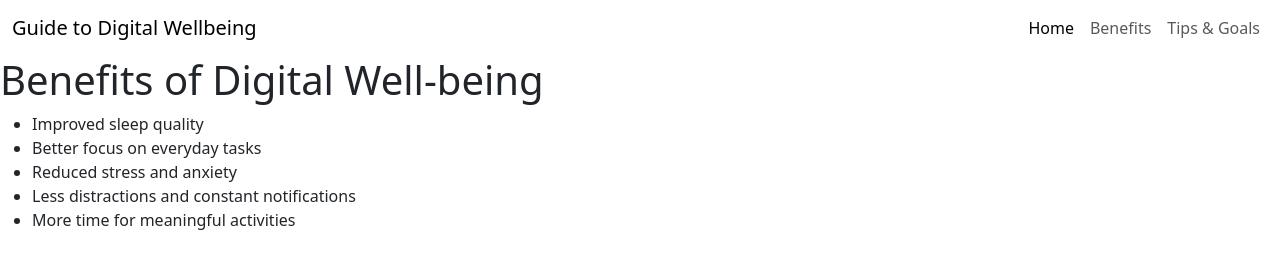
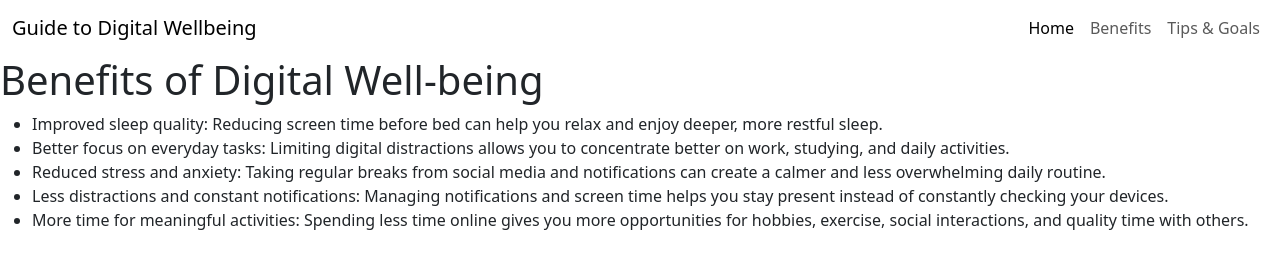
Before and after one commit to Maritinaap/super-girls, a plain HTML site: page benefits.html in a window 1280 px wide. Drawn offline with nearby package versions, Linux system fonts and the light colour scheme.

Commit message:
Update benefits.html

```diff
--- a/benefits.html
+++ b/benefits.html
@@ -27,7 +27,9 @@
         <!-- Navigation on the right -->
 
         <div class="navbar-nav ms-auto">
-          <a class="nav-link active" href="http://127.0.0.1:5500/index.html">Home</a>
+          <a class="nav-link active" href="http://127.0.0.1:5500/index.html"
+            >Home</a
+          >
 
           <a class="nav-link" href="http://127.0.0.1:5500/benefits.html"
             >Benefits</a
@@ -42,11 +44,29 @@
     <h1>Benefits of Digital Well-being</h1>
     <div>
       <ul>
-        <li>Improved sleep quality</li>
-        <li>Better focus on everyday tasks</li>
-        <li>Reduced stress and anxiety</li>
-        <li>Less distractions and constant notifications</li>
-        <li>More time for meaningful activities</li>
+        <li>
+          Improved sleep quality: Reducing screen time before bed can help you
+          relax and enjoy deeper, more restful sleep.
+        </li>
+        <li>
+          Better focus on everyday tasks: Limiting digital distractions allows
+          you to concentrate better on work, studying, and daily activities.
+        </li>
+        <li>
+          Reduced stress and anxiety: Taking regular breaks from social media
+          and notifications can create a calmer and less overwhelming daily
+          routine.
+        </li>
+        <li>
+          Less distractions and constant notifications: Managing notifications
+          and screen time helps you stay present instead of constantly checking
+          your devices.
+        </li>
+        <li>
+          More time for meaningful activities: Spending less time online gives
+          you more opportunities for hobbies, exercise, social interactions, and
+          quality time with others.
+        </li>
       </ul>
     </div>
   </body>
```
